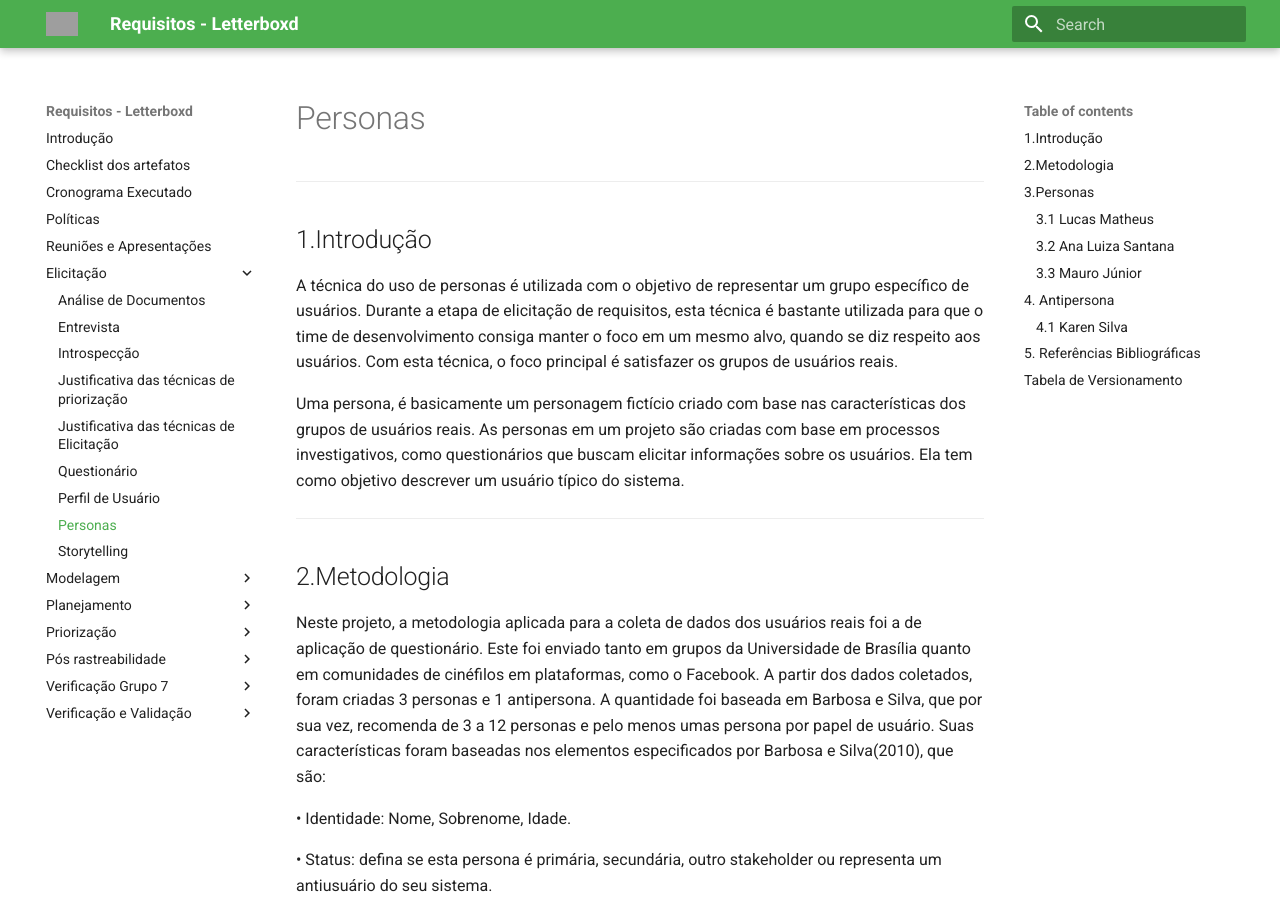
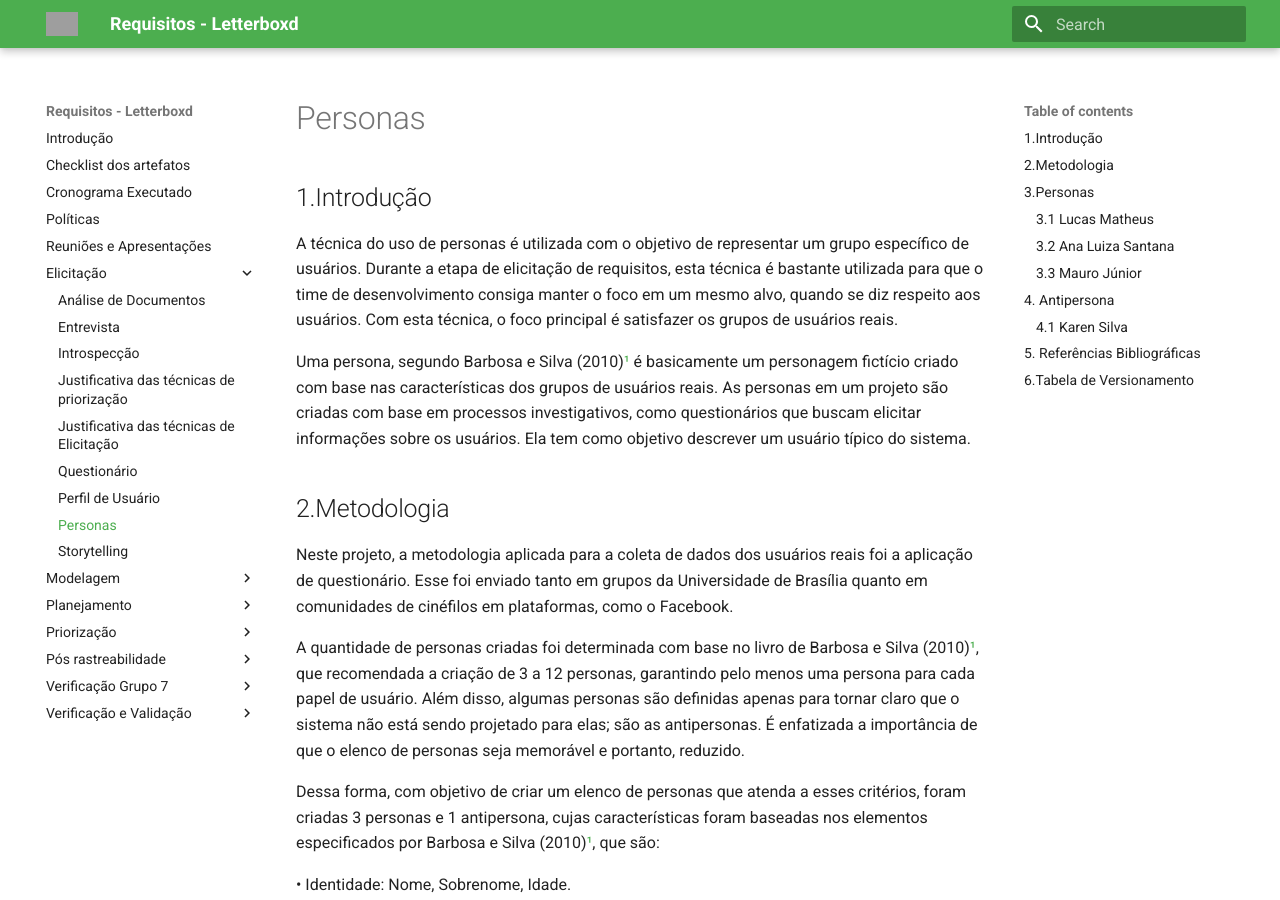
Before and after one commit to Requisitos-de-Software/2023.1-Letterboxd, an MkDocs documentation site: the page built from docs/Elicitação/personas.md, in a window 1280 px wide and 900 px high. Built offline with MkDocs 1.6.1 and Material for MkDocs 9.7.7, drawn with Linux system fonts in a browser that asks for light colours; some of the changed text lies outside the part shown; grey boxes are pictures that could not be loaded.

Commit message:
27 - Adiciona justifica para número de personas e corrige erros pontuais

```diff
--- a/docs/Elicitação/personas.md
+++ b/docs/Elicitação/personas.md
@@ -1,19 +1,18 @@
 # Personas
-
----
 
 ## 1.Introdução
 
 A técnica do uso de personas é utilizada com o objetivo de representar um grupo específico de usuários. Durante a etapa de elicitação de requisitos, esta técnica é bastante utilizada para que o time de desenvolvimento consiga manter o foco em um mesmo alvo, quando se diz respeito aos usuários. Com esta técnica, o foco principal é satisfazer os grupos de usuários reais.
 
-Uma persona, é basicamente um personagem fictício criado com base nas características dos grupos de usuários reais. As personas em um projeto são criadas com base em processos investigativos, como questionários que buscam elicitar informações sobre os usuários. Ela tem como objetivo descrever um usuário típico do sistema.
-
----
+Uma persona, segundo Barbosa e Silva (2010)[¹](#ancora1) é basicamente um personagem fictício criado com base nas características dos grupos de usuários reais. As personas em um projeto são criadas com base em processos investigativos, como questionários que buscam elicitar informações sobre os usuários. Ela tem como objetivo descrever um usuário típico do sistema.
 
 ## 2.Metodologia
 
-Neste projeto, a metodologia aplicada para a coleta de dados dos usuários reais foi a de aplicação de questionário. Este foi enviado tanto em grupos da Universidade de Brasília quanto em comunidades de cinéfilos em plataformas, como o Facebook.
-A partir dos dados coletados, foram criadas 3 personas e 1 antipersona. A quantidade foi baseada em Barbosa e Silva, que por sua vez, recomenda de 3 a 12 personas e pelo menos umas persona por papel de usuário. Suas características foram baseadas nos elementos especificados por Barbosa e Silva(2010), que são:
+Neste projeto, a metodologia aplicada para a coleta de dados dos usuários reais foi a aplicação de questionário. Esse foi enviado tanto em grupos da Universidade de Brasília quanto em comunidades de cinéfilos em plataformas, como o Facebook.
+
+A quantidade de personas criadas foi determinada com base no livro de Barbosa e Silva (2010)[¹](#ancora1), que recomendada a criação de 3 a 12 personas, garantindo pelo menos uma persona para cada papel de usuário. Além disso, algumas personas são definidas apenas para tornar claro que o sistema não está sendo projetado para elas; são as antipersonas. É enfatizada a importância de que o elenco de personas seja memorável e portanto, reduzido.
+
+Dessa forma, com objetivo de criar um elenco de personas que atenda a esses critérios, foram criadas 3 personas e 1 antipersona, cujas características foram baseadas nos elementos especificados por Barbosa e Silva (2010)[¹](#ancora1), que são:
 
 • Identidade: Nome, Sobrenome, Idade.
 
@@ -30,8 +29,6 @@ A partir dos dados coletados, foram criadas 3 personas e 1 antipersona. A quanti
 • Requisitos: necessidades da persona.
 
 • Expectativas: como a persona acredita que o produto funciona.
-
----
 
 ## 3.Personas
 
@@ -109,8 +106,6 @@ Na Figura 3 temos a terceira persona, Mauro Junior. Ele é um jovem adulto de 33
 12. Requisitos: Mauro busca uma plataforma fácil de usar, com uma grande variedade de filmes e informações relevantes e com a possibilidade de interagir com outros usuários;
 13. Expectativas: Mauro espera encontrar avaliações e críticas confiáveis, recomendações personalizadas com base em seus interesses e preferências;
 
----
-
 ## 4. Antipersona
 
 ### 4.1 Karen Silva
@@ -137,19 +132,16 @@ Na Figura 4, temos a Karen Silva. Ela é uma mulher de 70 anos que não tem inte
 12. Requisitos: Não tem nenhum requisito para o site;
 13. Expectativas: Acredita que assistir filmes é uma perda de tempo.
 
----
-
 ## 5. Referências Bibliográficas
 
-> [1] Barbosa, S. D. J. (2010). Interação Humano-Computador e Experiência do Usuário. Elsevier.
+> <a id="ancora1"></a> BARBOSA, S.; SILVA, B. Interação Humano-Computador. [s.l.] Elsevier Brasil, 2010. p. 176–180
 
----
+## 6.Tabela de Versionamento
 
-## Tabela de Versionamento
-
-| Data       | Versão | Descrição                                   | Autor                                                                                                                                          | Revisor                                        |
-| ---------- | ------ | ------------------------------------------- | ---------------------------------------------------------------------------------------------------------------------------------------------- | ---------------------------------------------- |
-| 24/04/2023 | `1.0`  | Criação V1 Personas                         | [Arthur Loureiro](https://github.com/ArtAssLou), [Débora Caires](https://github.com/deboracaires), [Gustavo Barbosa](https://github.com/brbsg) | [Natan Santana](https://github.com/Neitan2001) |
-| 25/04/2023 | `1.1`  | Preenchimento segunda persona               | [Débora Caires](https://github.com/deboracaires) e [Gustavo Barbosa](https://github.com/brbsg)                                                 | [Natan Santana](https://github.com/Neitan2001) |
-| 25/04/2023 | `1.2`  | Preenchimento segunda persona e antipersona | [Gustavo Barbosa](https://github.com/brbsg)                                                                                                    | [Natan Santana](https://github.com/Neitan2001) |
-| 25/04/2023 | `1.3`  | Correções pontuais                          | [Débora Caires](https://github.com/deboracaires) e [Gustavo Barbosa](https://github.com/brbsg)                                                 | [Natan Santana](https://github.com/Neitan2001) |
+| Data       | Versão | Descrição                                                                       | Autor                                                                                                                                          | Revisor                                        |
+| ---------- | ------ | ------------------------------------------------------------------------------- | ---------------------------------------------------------------------------------------------------------------------------------------------- | ---------------------------------------------- |
+| 24/04/2023 | `1.0`  | Criação V1 Personas                                                             | [Arthur Loureiro](https://github.com/ArtAssLou), [Débora Caires](https://github.com/deboracaires), [Gustavo Barbosa](https://github.com/brbsg) | [Natan Santana](https://github.com/Neitan2001) |
+| 25/04/2023 | `1.1`  | Preenchimento segunda persona                                                   | [Débora Caires](https://github.com/deboracaires) e [Gustavo Barbosa](https://github.com/brbsg)                                                 | [Natan Santana](https://github.com/Neitan2001) |
+| 25/04/2023 | `1.2`  | Preenchimento segunda persona e antipersona                                     | [Gustavo Barbosa](https://github.com/brbsg)                                                                                                    | [Natan Santana](https://github.com/Neitan2001) |
+| 25/04/2023 | `1.3`  | Correções pontuais                                                              | [Débora Caires](https://github.com/deboracaires) e [Gustavo Barbosa](https://github.com/brbsg)                                                 | [Natan Santana](https://github.com/Neitan2001) |
+| 27/06/2023 | `2.0`  | Adiciona justificativa para quantidade de personas e corrige erros de digitação | [Maciel Júnior](https://github.com/macieljuniormax)                                                                                            |                                                |
```
